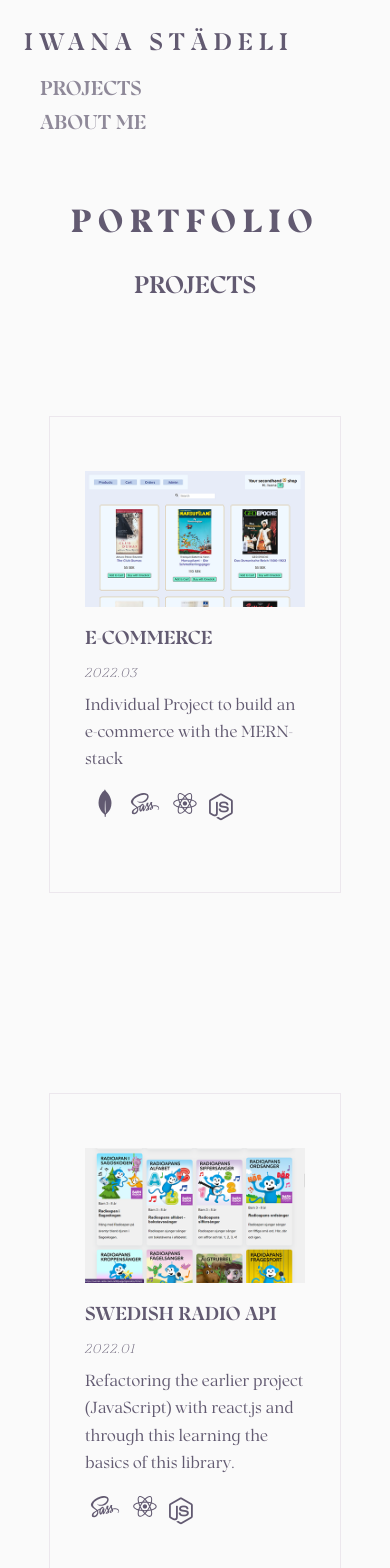
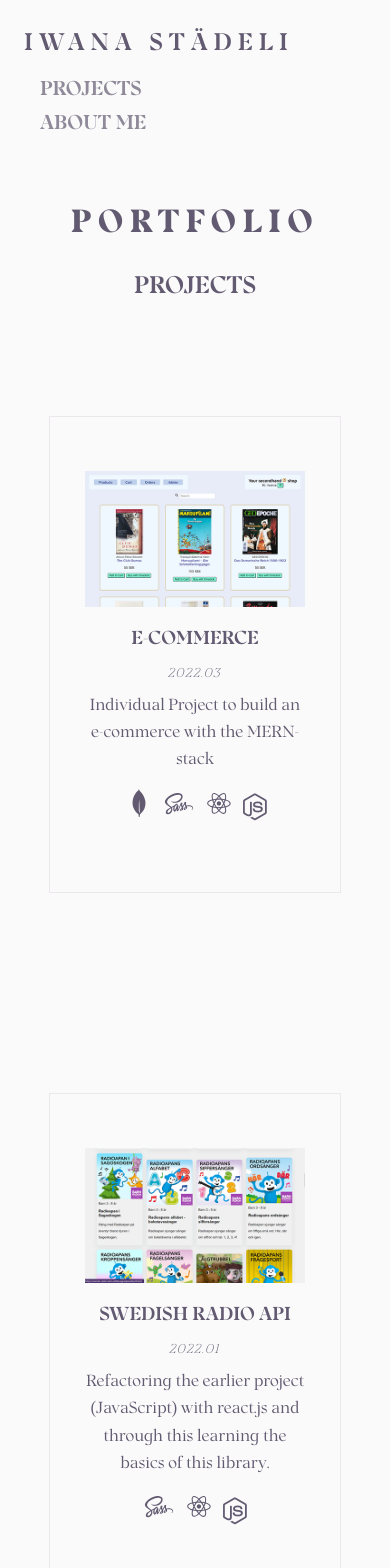
Before and after one commit to iwanast/portfolio, a React (Create React App) app: page /projects in a window 390 px wide. Shown: the top 1568 px of the page. Built offline with nearby package versions, Linux system fonts and the light colour scheme.

Commit message:
styling for sticky mobil

```diff
--- a/src/pages/Home.js
+++ b/src/pages/Home.js
@@ -15,15 +15,11 @@ export const Home = () => {
         <div className="home-wrapper-img">
           <img src="../avatar.png" alt="Portrait"/>
         </div>
-          <div>
-            <br />
+        <div>
           <h3>Frontend Developer Student</h3>
-          <p>I love to work with people and reach goals together</p>
-          <br />
+          <p>Love to work with people and reach goals together</p>
           <p>Respectful, active listener and focused </p>
-          <br />
           <p>Looking for an internship from 10/2022</p>
-          <br />
         </div>
       </div>
     </main>
--- a/src/styles/_about.scss
+++ b/src/styles/_about.scss
@@ -11,6 +11,7 @@
   align-items: center;
   @media screen and (max-width: 750px) {
     flex-direction: column;
+    text-align: center;
   }
   div{
     width: clamp(220px, 30vw, 300px); // IF CHANGE; CHANGE AS WELL IN PROJECT
--- a/src/styles/_projects.scss
+++ b/src/styles/_projects.scss
@@ -7,6 +7,9 @@
     top: 200px;
     z-index: 3;
     background-color: var(--color-white);
+    @media screen and (max-width: 750px) {
+      top: 80px;
+    }
 
     a {
       margin: 16px auto;
@@ -23,6 +26,7 @@
       @media screen and (max-width: 750px) {
         flex-direction: column;
         padding: 54px 8px;
+        text-align: center;
       }
 
       div {
@@ -42,11 +46,12 @@
       flex-direction: row-reverse;
       @media screen and (max-width: 750px){
         flex-direction: column;
+        text-align: center;
       }
       .wrapper-card-content{
         text-align: right;
         @media screen and (max-width: 750px) {
-          text-align: left;;
+          text-align: center;
         }
       }
     }
@@ -86,4 +91,7 @@
 }
 #after-projects{
   height: 35vh;
+  @media screen and (max-width: 750px) {
+    height: 10vh;
+  }
 }
--- a/src/styles/main.css
+++ b/src/styles/main.css
@@ -51,6 +51,12 @@
   background-color: var(--color-white);
 }
 
+@media screen and (max-width: 750px) {
+  .wrapper-content-main-projects section {
+    top: 80px;
+  }
+}
+
 .wrapper-content-main-projects section a {
   margin: 16px auto;
   padding: 54px;
@@ -82,6 +88,7 @@
         -ms-flex-direction: column;
             flex-direction: column;
     padding: 54px 8px;
+    text-align: center;
   }
 }
 
@@ -110,6 +117,7 @@
     -webkit-box-direction: normal;
         -ms-flex-direction: column;
             flex-direction: column;
+    text-align: center;
   }
 }
 
@@ -119,7 +127,7 @@
 
 @media screen and (max-width: 750px) {
   .wrapper-content-main-projects section:nth-child(even) a .wrapper-card-content {
-    text-align: left;
+    text-align: center;
   }
 }
 
@@ -162,6 +170,12 @@
 
 #after-projects {
   height: 35vh;
+}
+
+@media screen and (max-width: 750px) {
+  #after-projects {
+    height: 10vh;
+  }
 }
 
 .wrapper-content-main-project section {
@@ -246,6 +260,7 @@
     -webkit-box-direction: normal;
         -ms-flex-direction: column;
             flex-direction: column;
+    text-align: center;
   }
 }
 
```
Also changed, not shown: src/styles/_project.scss (+0 -21 lines).
